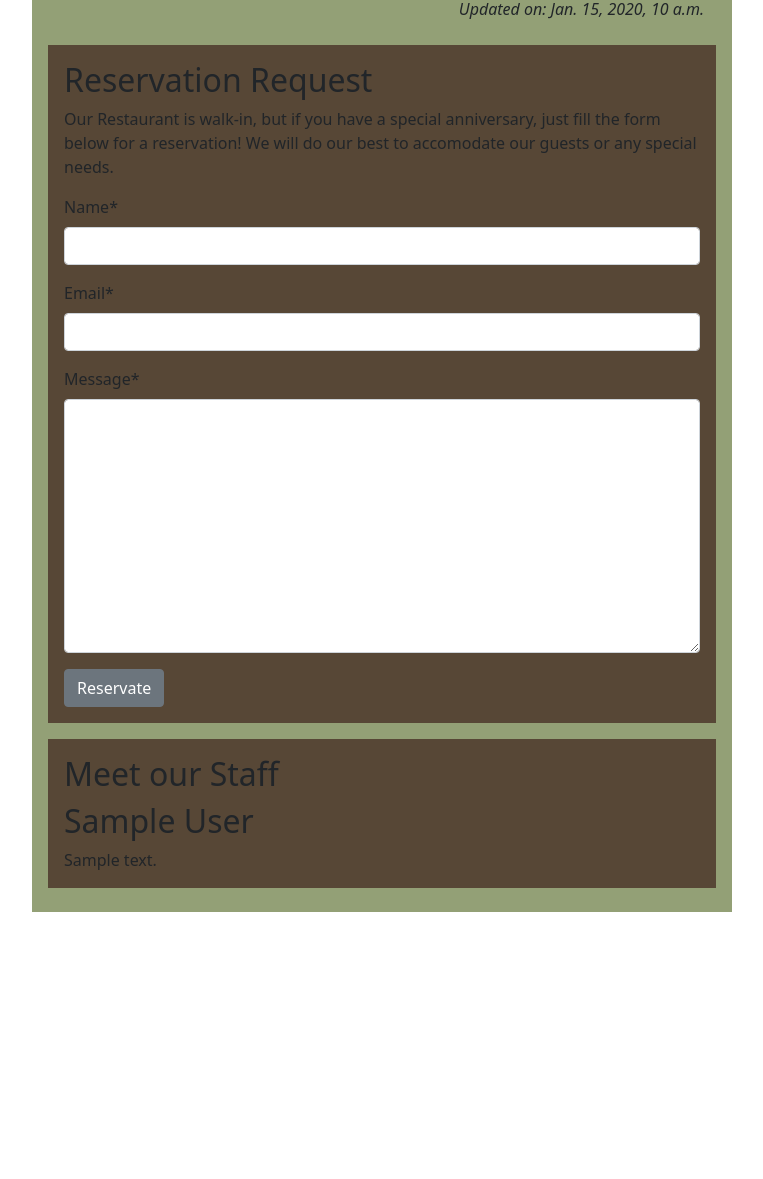
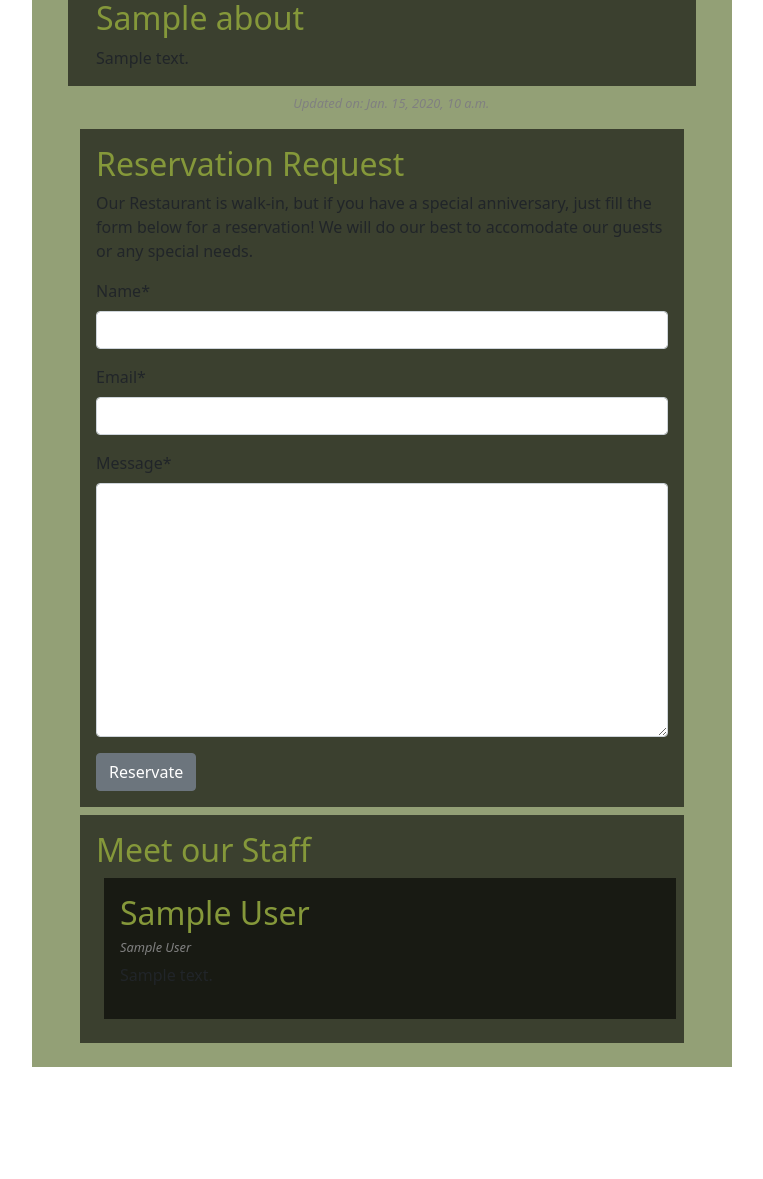
Before and after one commit to Sabri-bel/PP4, a Django app: page /about/ in a window 1280 px wide. Shown: the part 518-1697 px from the top of the page, without its empty margins (0-763 px from the left). Before the commit the page ends 1430 px from the top, so only its background shows below. Run offline with Django 4.2, Linux system fonts and the light colour scheme; tables that the repository leaves empty hold one stand-in row (values such as "Sample post"); some libraries are stand-ins or nearby versions.

Commit message:
fix the form style

```diff
--- a/about/templates/about/about.html
+++ b/about/templates/about/about.html
@@ -5,29 +5,28 @@
 
 
 <div class="container mt-5">
-  <div class="block-intro">
-    <div class="col-4 text-center">
+  <div class="row block-intro">
+    <div class="col-12 text-center">
       <img src="{% static 'images/chef-staff.jpg' %}" width="75%" class="set-image"/>
     </div>
-    <div class="col-8">
+    <div class="col-12 col-md-8">
       <h2>{{ about.title }}</h2>
       {{ about.content | safe }}
     </div>
   </div>
-  <div class="row">
-    <div class="col text-right">
-      <!-- Updated on field goes in here -->
-
+  <div class="col-12 col-md-8">
+    <div class="col text-right image-sub">
       <p class="text-end"><em>Updated on: {{ about.updated_on }}</em></p>
     </div>
+
+  <!--reservation form-->
   </div>
-  <div class="row justify-content-center">
-    <div class="block-intro">
+  <div class="container">
+    <div class="md-5 block-intro">
         <h2>Reservation Request</h2>
         <p>Our Restaurant is walk-in, but if you have a special
           anniversary, just fill the form below for a reservation!
           We will do our best to accomodate our guests or any special needs.
-
         </p>
 
         <form method="post">
@@ -36,12 +35,14 @@
           <button class="btn btn-secondary" type="submit">Reservate</button>
         </form>
     </div>
-    <div class="block-intro">
+    <!--staff presentation-->
+    <div class="md-5 block-intro">
       <h2>Meet our Staff</h2>
       {% for team_member in team_members %}
-      <div class="col-8">
-        <h2>{{ team_member.title }}</h2>
-        {{ team_member.bio }}
+      <div class="col-12 block-intro">
+        <h2>{{ team_member.name }}</h2>
+        <h3 class="image-sub">{{ team_member.title }}</h3>
+        <p>{{ team_member.bio }}</p>
       </div>
       {% endfor %}
     </div>
--- a/menu/templates/menu/index.html
+++ b/menu/templates/menu/index.html
@@ -11,7 +11,7 @@
         <div class="col-12 mt-3 left">
             <div class="row">
                 {% for post in post_list %}
-                <div class="col-md-6">
+                <div class="col-md-4">
                     <div class="card mb-4">
                         <div class="card-body">
                             <div class="image-container">
@@ -22,7 +22,7 @@
                                 <img class="card-img-top" src=" {{ post.featured_image.url }}" alt="{{ post.title }}">
                                 {% endif %}
 
-                                <div class="image-flash">
+                                <div class="image-sub">
                                     <p class="author">Author: {{ post.author }}</p>
                                 </div>
                             </div>
@@ -37,7 +37,7 @@
                         </div>
                     </div>
                 </div>
-                {% if forloop.counter|divisibleby:2 %}
+                {% if forloop.counter|divisibleby:3 %}
             </div>
             <div class="row">
                 {% endif %}
--- a/static/css/style.css
+++ b/static/css/style.css
@@ -1,5 +1,7 @@
-body {
 
+h2 {
+    color:#85983a;
+    font-weight: 300;
 }
 
 main {
@@ -22,6 +24,11 @@ main {
     background-color: rgba(6, 6, 6, 0.6)
 }
 
+.image-sub {
+    font-size: 80%;
+    color: gray;
+    font-style: italic;
+}
 .scale {
     width: 100%;
     height: auto;
@@ -37,7 +44,7 @@ main {
 }
 
 .block-intro {
-    background-color: rgba(47, 13, 13, 0.6);
+    background-color: rgba(0, 0, 0, 0.6);
     margin: 0.5em;
     padding: 1em;
 }
@@ -50,7 +57,7 @@ main {
 }
 
 .set-image {
-    min-width: 300px;
+    min-width: 200px;
     min-height: 150px;
     margin-left: auto;
 }
@@ -60,3 +67,24 @@ main {
     padding: 0.5em;
     margin: 0.5em;
   }
+
+.dish-detail {
+    margin-top: 10px;
+    height: 33vh;
+    width: 100%;
+}
+
+.title {
+    color:#85983a;
+    font-weight: 500;
+}
+
+.dish-image {
+    position: relative;
+    overflow: hidden;
+}
+
+.scale {
+    width: 100%;
+    height: auto;
+}
--- a/templates/account/login.html
+++ b/templates/account/login.html
@@ -10,7 +10,7 @@
 <div class="container">
     <div class="row">
         <div class="col-md-8 mt-3 offset-md-2">
-            <h3>{% trans "Sign In" %}</h3>
+            <h2>{% trans "Sign In" %}</h2>
 
             <p>{% blocktrans %}Welcome back to the Wild Restaurant website! To leave a comment or like a post, please log in. If
                 you
@@ -18,6 +18,7 @@
                 {% endblocktrans %}</p>
         </div>
     </div>
+    <!--sign in form-->
     <div class="row">
         <div class="col-md-8 mt-3 offset-md-2">
             <form class="login" method="POST" action="{% url 'account_login' %}">
--- a/templates/account/logout.html
+++ b/templates/account/logout.html
@@ -8,11 +8,12 @@
 <div class="container">
     <div class="row">
         <div class="col-md-8 mt-3 offset-md-2">
-            <h3>{% trans "Sign Out" %}</h3>
+            <h2>{% trans "Sign Out" %}</h2>
 
             <p>{% trans 'Are you sure you want to sign out?' %}</p>
         </div>
     </div>
+    <!--sign out form-->
     <div class="row">
         <div class="col-md-8 mt-3 offset-md-2">
 
```
Also changed, not shown: menu/templates/menu/post_detail.html (+6 -8 lines), templates/account/signup.html (+5 -2 lines).
